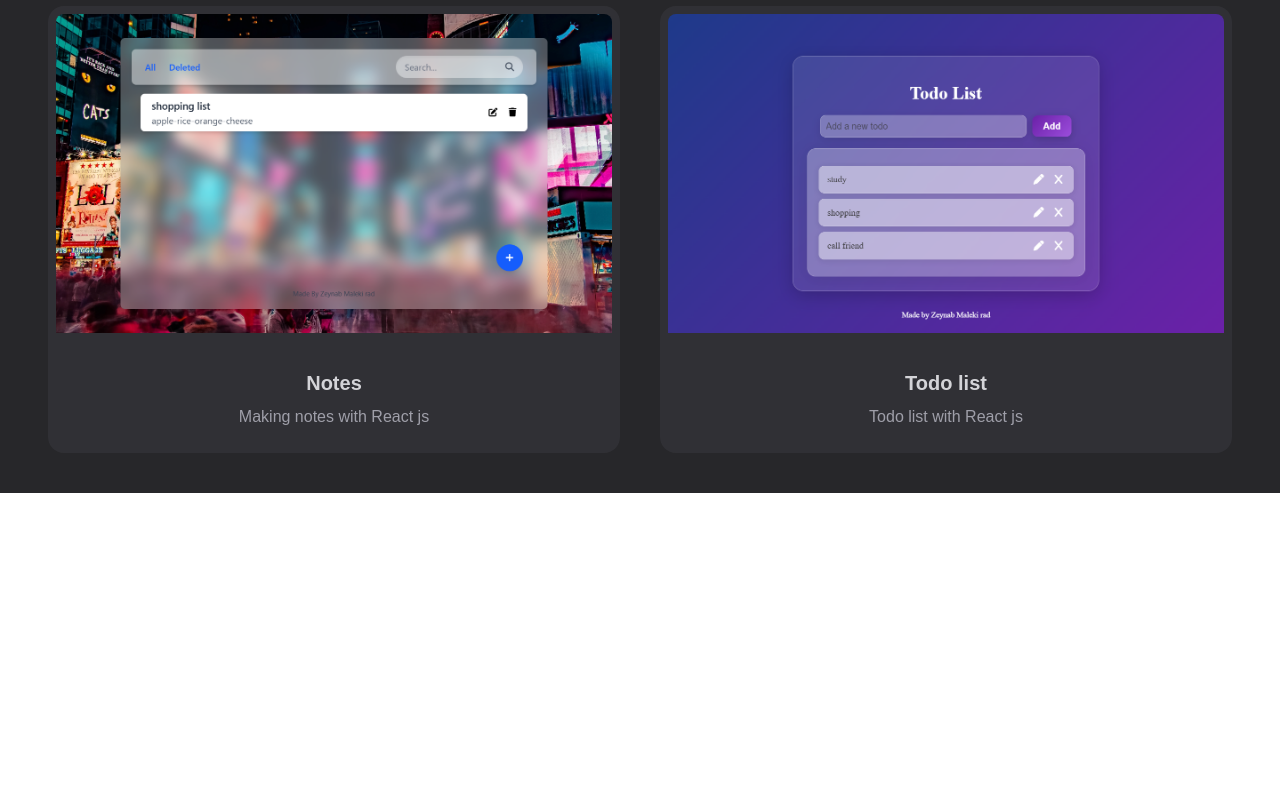
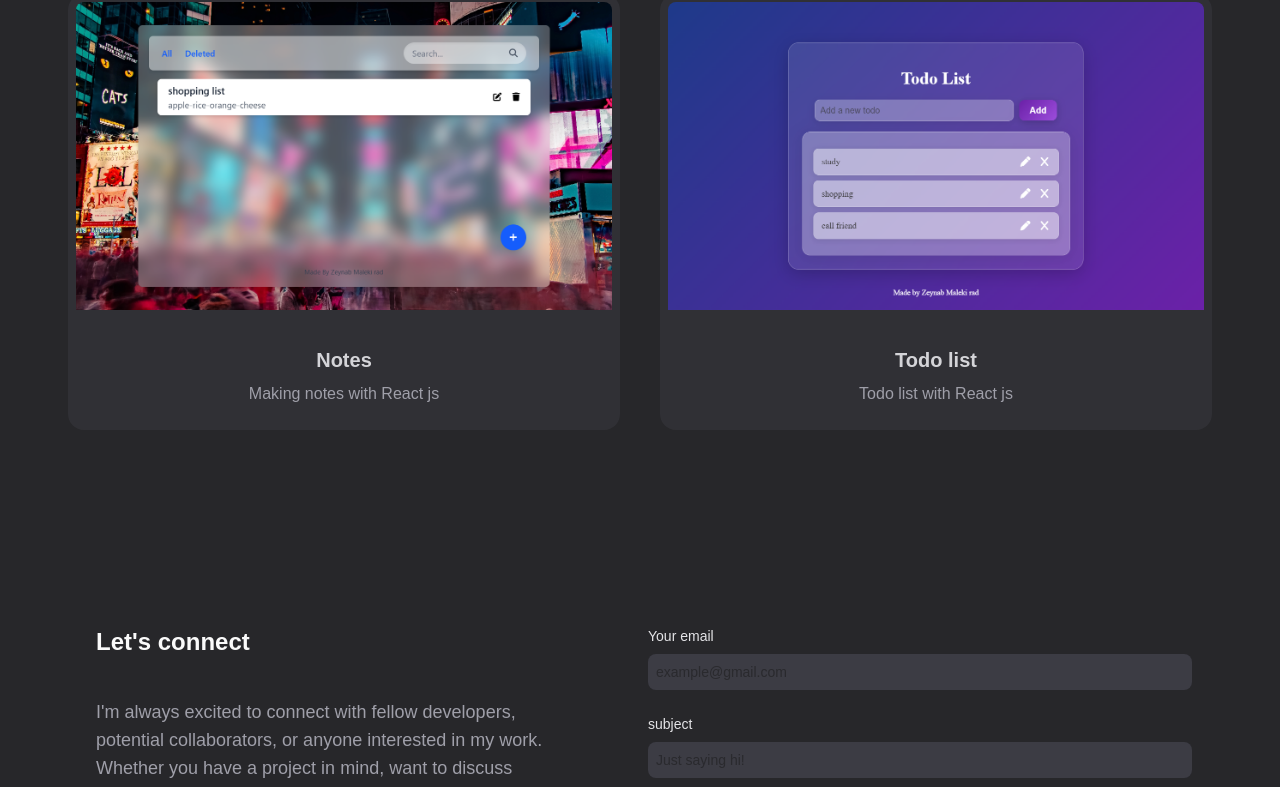
Before and after one commit to zeynabmaleki/portfolio-nextjs, a Next.js app: page / in a window 1280 px wide. Shown: the part 1984-2771 px from the top of the page. Before the commit the page ends 2477 px from the top, so only its background shows below. Built offline with nearby package versions, Linux system fonts and the light colour scheme.

Commit message:
email section and footer

```diff
--- a/app/api/send/rout.js
+++ /dev/null
@@ -1,26 +0,0 @@
-// import { EmailTemplate } from "../../../components/EmailTemplate";
-import { Resend } from "resend";
-
-const resend = new Resend(process.env.RESEND_API_KEY);
-
-export async function POST() {
-  try {
-    const { data, error } = await resend.emails.send({
-      from: "Zeynab <mlkizeynab@gmail.com>",
-      to: ["zeynabmalekirad@gmail.com"],
-      subject: "Hello world",
-      react:
-      <>
-      <p>Email body</p>
-      </>,
-    });
-
-    if (error) {
-      return Response.json({ error }, { status: 500 });
-    }
-
-    return Response.json(data);
-  } catch (error) {
-    return Response.json({ error }, { status: 500 });
-  }
-}
--- /dev/null
+++ b/app/api/send/route.js
@@ -0,0 +1,28 @@
+import { NextResponse } from "next/server";
+import { Resend } from "resend";
+
+const resend = new Resend(process.env.RESEND_API_KEY);
+const fromEmail = process.env.FROM_EMAIL;
+
+export async function POST(req, res) {
+  const { email, subject, message } = await req.json();
+  console.log(email, subject, message);
+  try {
+    const data = await resend.emails.send({
+      from: fromEmail,
+      to: [fromEmail, email],
+      subject: subject,
+      react: (
+        <>
+          <h1>{subject}</h1>
+          <p>Thank you for contacting us!</p>
+          <p>New message submitted:</p>
+          <p>{message}</p>
+        </>
+      ),
+    });
+    return NextResponse.json(data);
+  } catch (error) {
+    return NextResponse.json({ error });
+  }
+}
--- /dev/null
+++ b/app/components/EmailSection.js
@@ -0,0 +1,127 @@
+'use client'
+import React, { useState } from "react";
+import Link from 'next/link'
+
+export default function EmailSection() {
+
+    const [emailSubmitted, setEmailSubmitted] = useState(false);
+
+    const handleSubmit = async (e) => {
+        e.preventDefault();
+        const data = {
+            email: e.target.email.value,
+            subject: e.target.subject.value,
+            message: e.target.message.value,
+        };
+        const JSONdata = JSON.stringify(data);
+        const endpoint = "/api/send";
+
+        // Form the request for sending data to the server.
+        const options = {
+            // The method is POST because we are sending data.
+            method: "POST",
+            // Tell the server we're sending JSON.
+            headers: {
+                "Content-Type": "application/json",
+            },
+            // Body of the request is the JSON data we created above.
+            body: JSONdata,
+        };
+
+        const response = await fetch(endpoint, options);
+        const resData = await response.json();
+
+        if (response.status === 200) {
+            console.log("Message sent.");
+            setEmailSubmitted(true);
+        }
+    };
+
+
+    return (
+        <section className='grid md:grid-cols-2 my-12 md:my-25 py-24 gap-4 mx-10  relative'>
+            {/* <div className="size-130 rounded-full bg-radial-[at_50%_75%] blur-3xl   from-purple-900 from-40% to-zinc-800 absolute top-1/2 left-50 transform -translate-x-1/2 -translate-1/2"></div> */}
+            <div className='z-9 pl-2'>
+
+                <h5 className='font-bold text-2xl text-zinc-50  mb-10'>Let's connect</h5>
+                <p className='text-zinc-400 mb-4 max-w-md text-lg'>
+                    I'm always excited to connect with fellow developers,
+                    potential collaborators, or anyone interested in my work.
+                    Whether you have a project in mind, want to discuss opportunities,
+                    or just say hello, feel free to reach out.
+                    Let's build something amazing together!
+                </p>
+
+
+                <div className='socials flex flex-row gap-15 mt-10 text-transparent bg-clip-text bg-gradient-to-r from-violet-400 to-fuchsia-400'>
+                    {/* <FaGithub /> */}
+                    <Link href='github.com' className='hover:text-zinc-200 '>Github</Link>
+                    <Link href='/' className='hover:text-zinc-200 ' >Jobvision </Link>
+                </div>
+            </div>
+
+            <div>
+                <form onSubmit={handleSubmit}
+                    className='flex flex-col'>
+                    <div className='mb-6'>
+                        <label
+                            htmlFor='email'
+                            className='text-zinc-200 block text-sm font-medium mb-2'>
+                            Your email
+                        </label>
+                        <input
+                            name='email'
+                            type="email"
+                            id='email'
+                            required
+                            placeholder='example@gmail.com'
+                            className='bg-zinc-700/90 border-zinc-700/60 text-sm rounded-lg block w-full p-2'
+                        />
+                    </div>
+
+                    <div className='mb-6'>
+                        <label
+                            htmlFor='subject'
+                            className='text-zinc-200 block text-sm font-medium mb-2'>
+                            subject
+                        </label>
+                        <input
+                            name='subject'
+                            type="text"
+                            id='subject'
+                            required
+                            placeholder='Just saying hi!'
+                            className='bg-zinc-700/90 border-zinc-700/60 text-sm rounded-lg block w-full p-2'
+                        />
+                    </div>
+
+                    <div className='mb-6'>
+                        <label
+                            htmlFor='message'
+                            className='text-zinc-200 block text-sm font-medium mb-2'>
+                            Message
+                        </label>
+                        <textarea
+                            name="message"
+                            id="message"
+                            placeholder='Lets talk about...'
+                            className='bg-zinc-700/90 border-zinc-700/60 text-sm rounded-lg block w-full p-2'
+                        />
+                    </div>
+
+                    <button
+                        type='submit'
+                        className='bg-gradient-to-r from-violet-600 to-fuchsia-600 text-zinc-100 rounded-xl px-6 py-2 mt-5 hover:scale-105 duration-300 w-full'
+                    >
+                        Send message
+                    </button>
+                    {emailSubmitted && (
+                        <p className="text-green-400 text-sm mt-2">
+                            Email sent successfully.
+                        </p>
+                    )}
+                </form>
+            </div>
+        </section>
+    )
+}
--- /dev/null
+++ b/app/components/Footer.js
@@ -0,0 +1,12 @@
+import React from 'react'
+
+export default function Footer() {
+    return (
+        <footer className='footer border border-t-zinc-600 border-l-0 border-r-0 border-b-0 '>
+            <div className='container py-10 px-10 flex justify-between mx-auto'>
+                <span>LOGO</span>
+                <p> all the right reserved.</p>
+            </div>
+        </footer>
+    )
+}
--- a/app/components/Navbar.js
+++ b/app/components/Navbar.js
@@ -3,7 +3,6 @@
 import React, { useState } from 'react'
 import Link from 'next/link'
 import NavLink from './NavLink'
-import { use } from 'express/lib/router'
 import { Bars3Icon, XMarkIcon } from '@heroicons/react/24/solid'
 import MenuOverlay from './MenuOverlay'
 
--- a/app/components/ProjectCard.js
+++ b/app/components/ProjectCard.js
@@ -25,7 +25,7 @@
         // </div>
 
 
-        <div className='flex flex-col h-auto justify-between items-center mx-auto bg-zinc-700/40 rounded-2xl hover:scale-105 duration-500 transform hover:shadow-xl border-double shadow-black text-stone-300 w-full'>
+        <div className='flex flex-col h-auto w-full justify-between items-center mx-auto bg-zinc-700/40 rounded-2xl hover:scale-105 duration-500 transform hover:shadow-xl border-double shadow-black text-stone-300 '>
             <div className="relative w-full group ">
                 <Image
                     src={imageUrl}
--- a/app/components/ProjectSection.js
+++ b/app/components/ProjectSection.js
@@ -36,7 +36,7 @@
     return (
         <div className='flex flex-col mt-30'>
         <h2 className='text-center mb-17 text-3xl font-semibold'>My projects</h2>
-        <div className='grid sm:grid-cols-2 grid-cols-1 gap-10'>
+        <div className='grid sm:grid-cols-2 grid-cols-1 gap-10 mx-5'>
             {projectData.map(project =>
                 <ProjectCard
                 key={project.id}
--- a/app/page.js
+++ b/app/page.js
@@ -1,19 +1,23 @@
 import Image from "next/image";
-import HeroSection from "./components/HeroSection";
-import Navbar from "./components/Navbar";
-import AboutSection from "./components/AboutSection";
-import ProjectSection from "./components/ProjectSection";
+import HeroSection from "./components/HeroSection"
+import Navbar from "./components/Navbar"
+import AboutSection from "./components/AboutSection"
+import ProjectSection from "./components/ProjectSection"
+import EmailSection from "./components/EmailSection"
+import Footer from "./components/Footer"
 
 export default function Home() {
   return (
 
     <main className="flex flex-col min-h-screen bg-zinc-800">
-      <Navbar/>
+      <Navbar />
       <div className="container mx-auto py-10 px-12 mt-24">
         <HeroSection />
-        <AboutSection/>
-        <ProjectSection/>
+        <AboutSection />
+        <ProjectSection />
+        <EmailSection />
       </div>
+      <Footer />
     </main>
   );
 }
--- a/next.config.mjs
+++ b/next.config.mjs
@@ -1,4 +1,6 @@
 /** @type {import('next').NextConfig} */
-const nextConfig = {};
+const nextConfig = {
+    outputFileTracingRoot: process.cwd(),
+};
 
 export default nextConfig;
```
